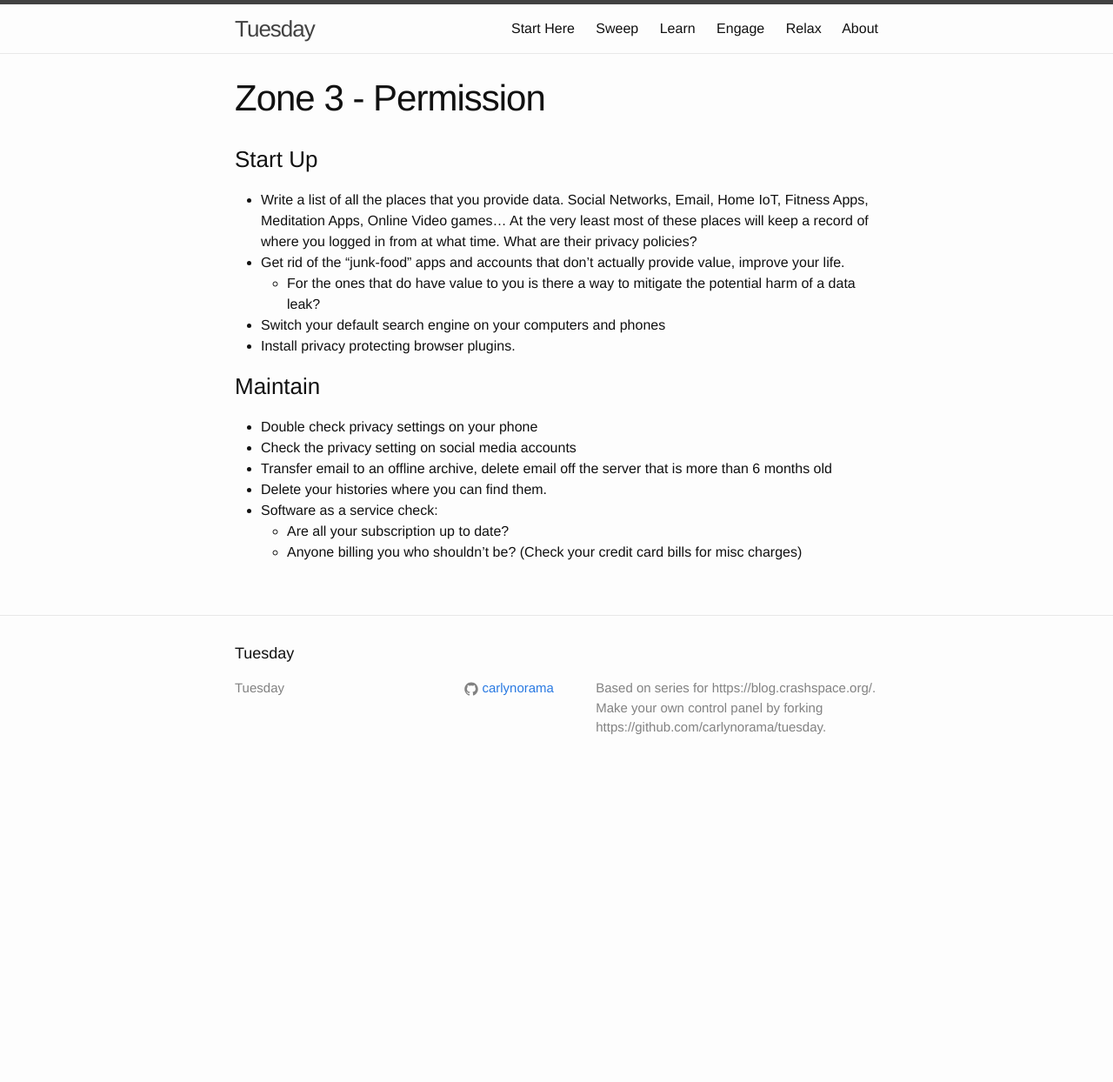
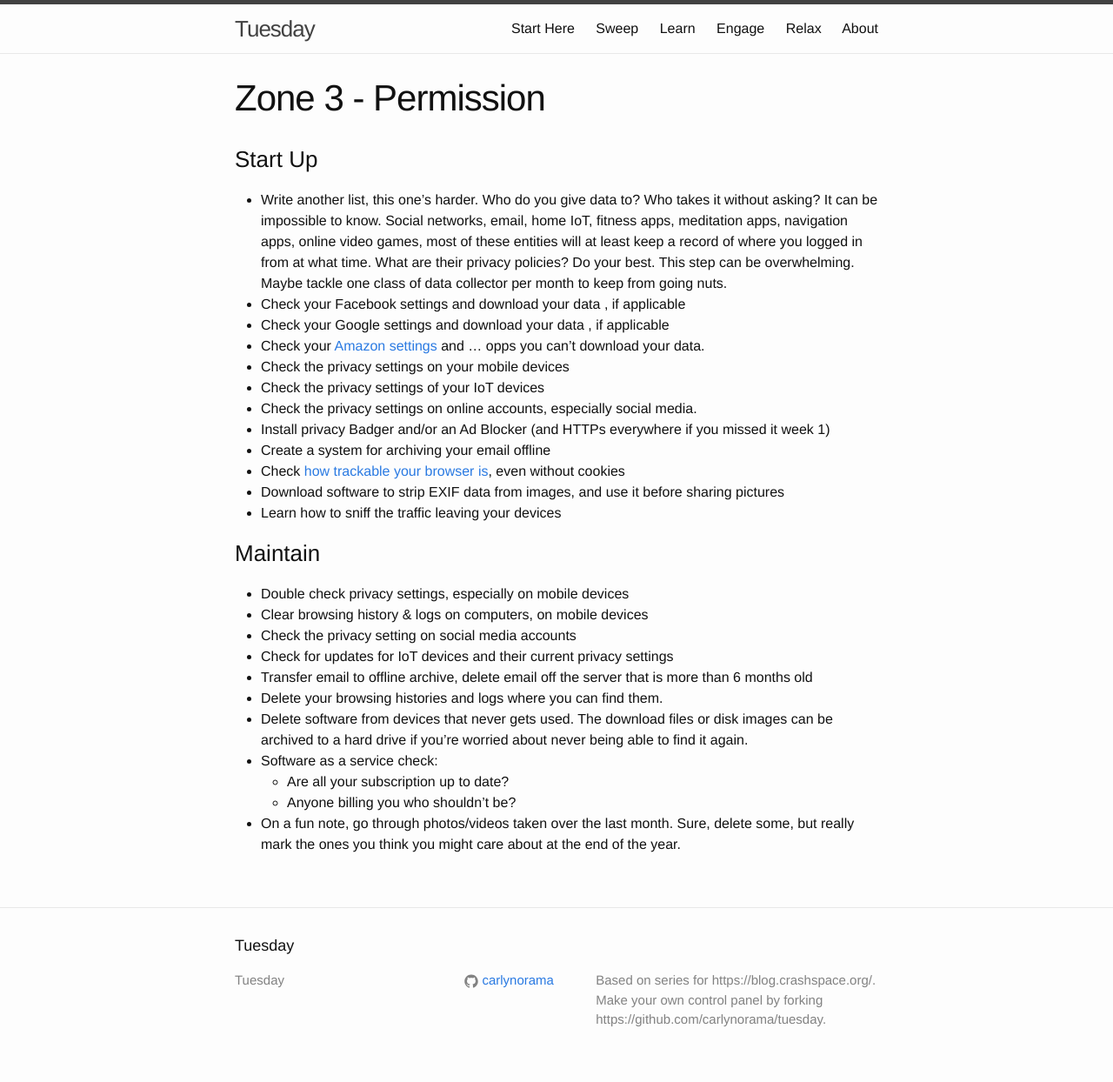
Before and after one commit to CRASHSpace/tuesday, a Jekyll site: the page built from _sweep/zone_3_permission.md, in a window 1280 px wide. Shown: the whole page at 87% size. Built offline with Jekyll 4.4.1, drawn with Linux system fonts in a browser that asks for light colours; before the commit the page ends 908 px from its top, so only the background shows below that.

Commit message:
update bullet lists

```diff
--- a/_sweep/zone_3_permission.md
+++ b/_sweep/zone_3_permission.md
@@ -7,17 +7,30 @@
 ---
 
 ### Start Up
-- Write a list of all the places that you provide data. Social Networks, Email, Home IoT, Fitness Apps, Meditation Apps, Online Video games... At the very least most of these places will keep a record of where you logged in from at what time. What are their privacy policies?
-- Get rid of the “junk-food” apps and accounts that don’t actually provide value, improve your life.
-  - For the ones that do have value to you is there a way to mitigate the potential harm of a data leak?
-- Switch your default search engine on your computers and phones
-- Install privacy protecting browser plugins.
+
+*   Write another list, this one’s harder. Who do you give data to? Who takes it without asking? It can be impossible to know. Social networks, email, home IoT, fitness apps, meditation apps, navigation apps, online video games, most of these entities will at least keep a record of where you logged in from at what time. What are their privacy policies? Do your best. This step can be overwhelming. Maybe tackle one class of data collector per month to keep from going nuts.
+*   Check your Facebook settings and download your data , if applicable
+*   Check your Google settings and download your data , if applicable
+*   Check your [Amazon settings](https://www.makeuseof.com/tag/amazon-privacy-shopping/) and … opps you can’t download your data.
+*   Check the privacy settings on your mobile devices
+*   Check the privacy settings of your IoT devices
+*   Check the privacy settings on online accounts, especially social media.
+*   Install privacy Badger and/or an Ad Blocker (and HTTPs everywhere if you missed it week 1)
+*   Create a system for archiving your email offline
+*   Check [how trackable your browser is](https://panopticlick.eff.org/), even without cookies
+*   Download software to strip EXIF data from images, and use it before sharing pictures
+*   Learn how to sniff the traffic leaving your devices
 
 ### Maintain
-- Double check privacy settings on your phone
-- Check the privacy setting on social media accounts
-- Transfer email to an offline archive, delete email off the server that is more than 6 months old
-- Delete your histories where you can find them.
-- Software as a service check:
-    -   Are all your subscription up to date?
-    -   Anyone billing you who shouldn’t be? (Check your credit card bills for misc charges)
+
+*   Double check privacy settings, especially on mobile devices
+*   Clear browsing history & logs on computers, on mobile devices
+*   Check the privacy setting on social media accounts
+*   Check for updates for IoT devices and their current privacy settings
+*   Transfer email to offline archive, delete email off the server that is more than 6 months old
+*   Delete your browsing histories and logs where you can find them.
+*   Delete software from devices that never gets used. The download files or disk images can be archived to a hard drive if you’re worried about never being able to find it again.
+*   Software as a service check:
+    *   Are all your subscription up to date?
+    *   Anyone billing you who shouldn’t be?
+*   On a fun note, go through photos/videos taken over the last month. Sure, delete some, but really mark the ones you think you might care about at the end of the year.
```
